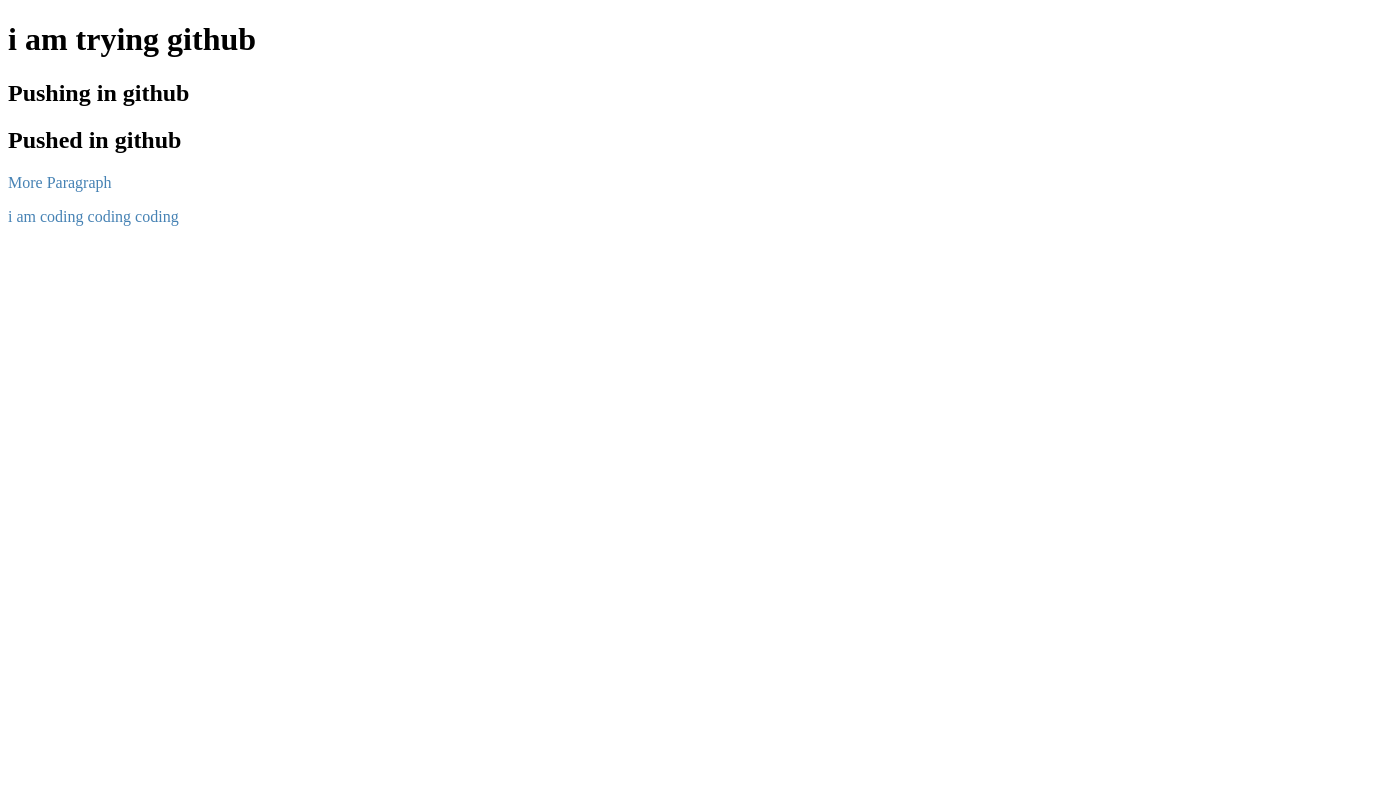
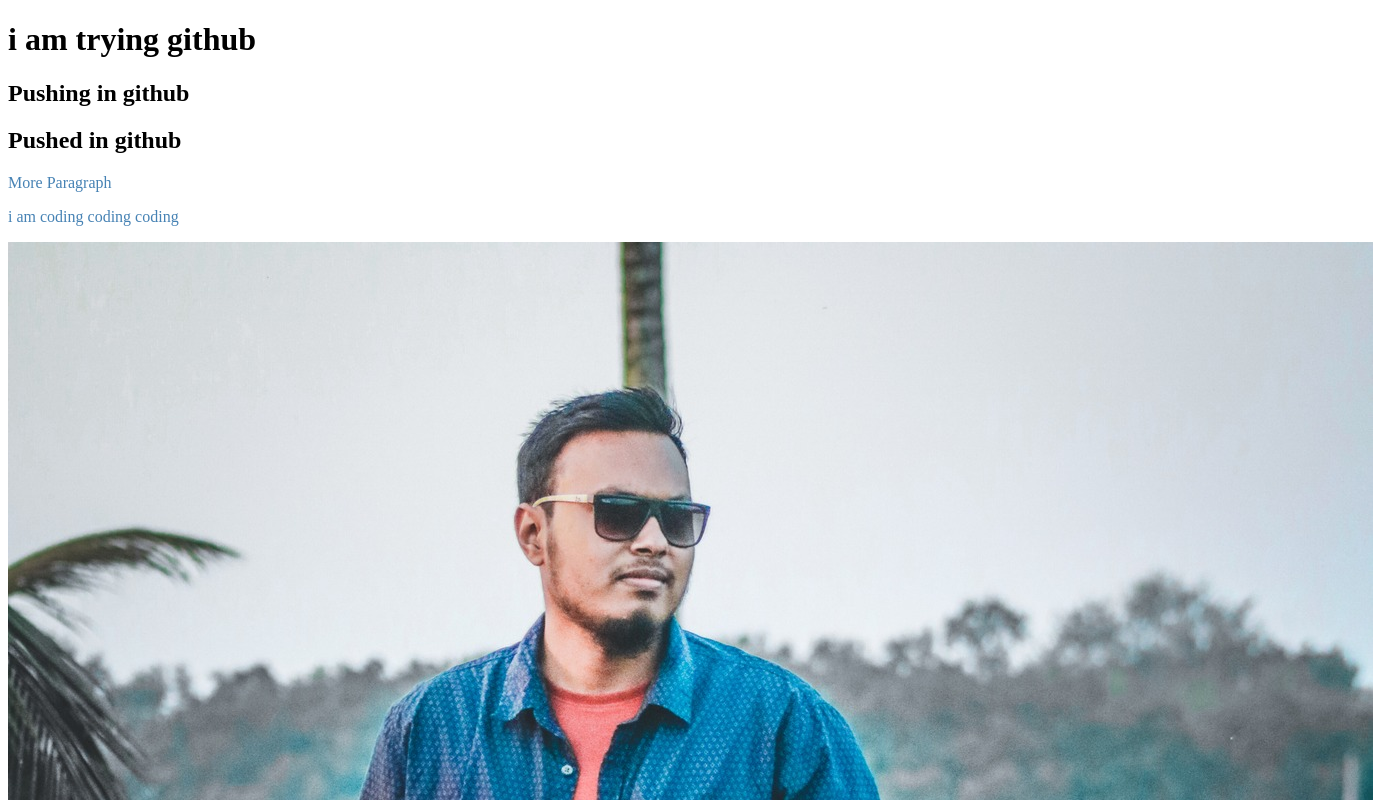
Before and after one commit to sneoo/my-second-repo, a plain HTML site: page index.html in a window 1280 px wide. Shown: the top 800 px of the page, 1373 px wide, since content can reach past the window. Drawn offline with Linux system fonts and the light colour scheme.

Commit message:
image added

```diff
--- a/index.html
+++ b/index.html
@@ -13,5 +13,6 @@
     <h2>Pushed in github</h2>
     <p>More Paragraph</p>
     <p>i am coding coding coding</p>
+    <img src="Shakil.jpg" alt="">
 </body>
 </html>
```
Also changed, not shown: Shakil.jpg (added).
